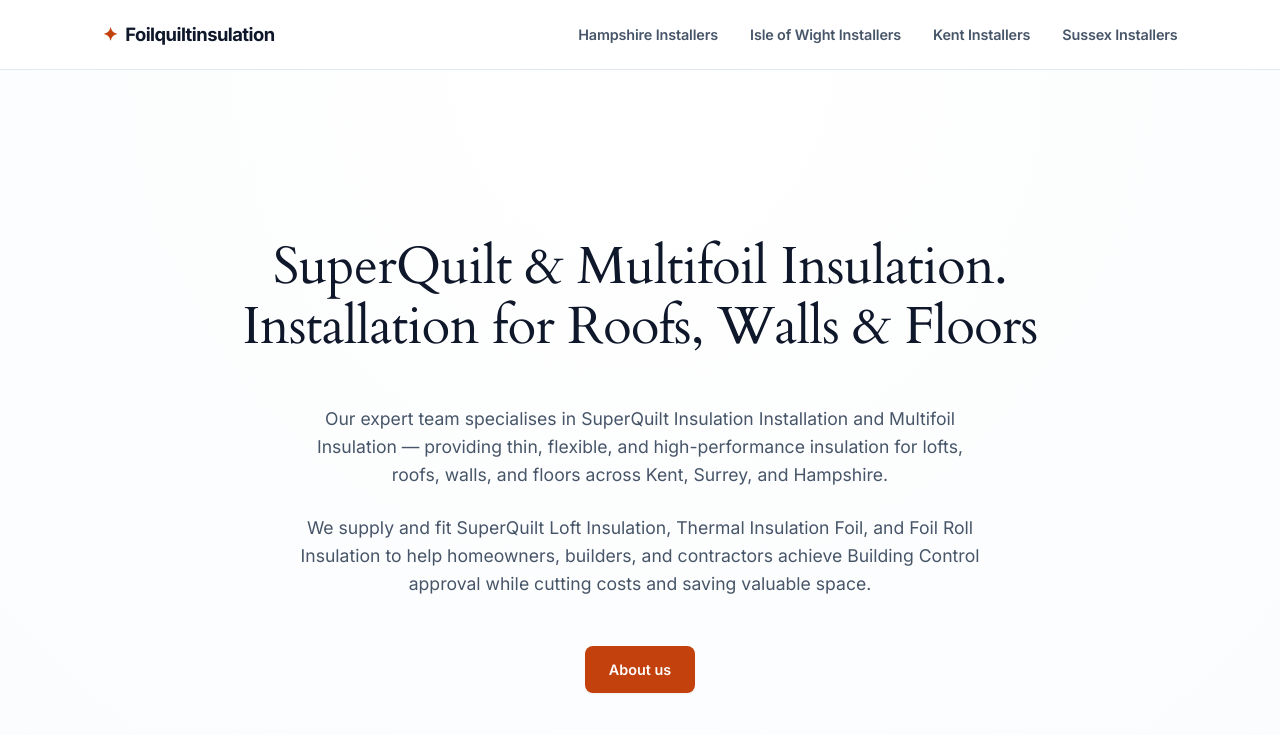
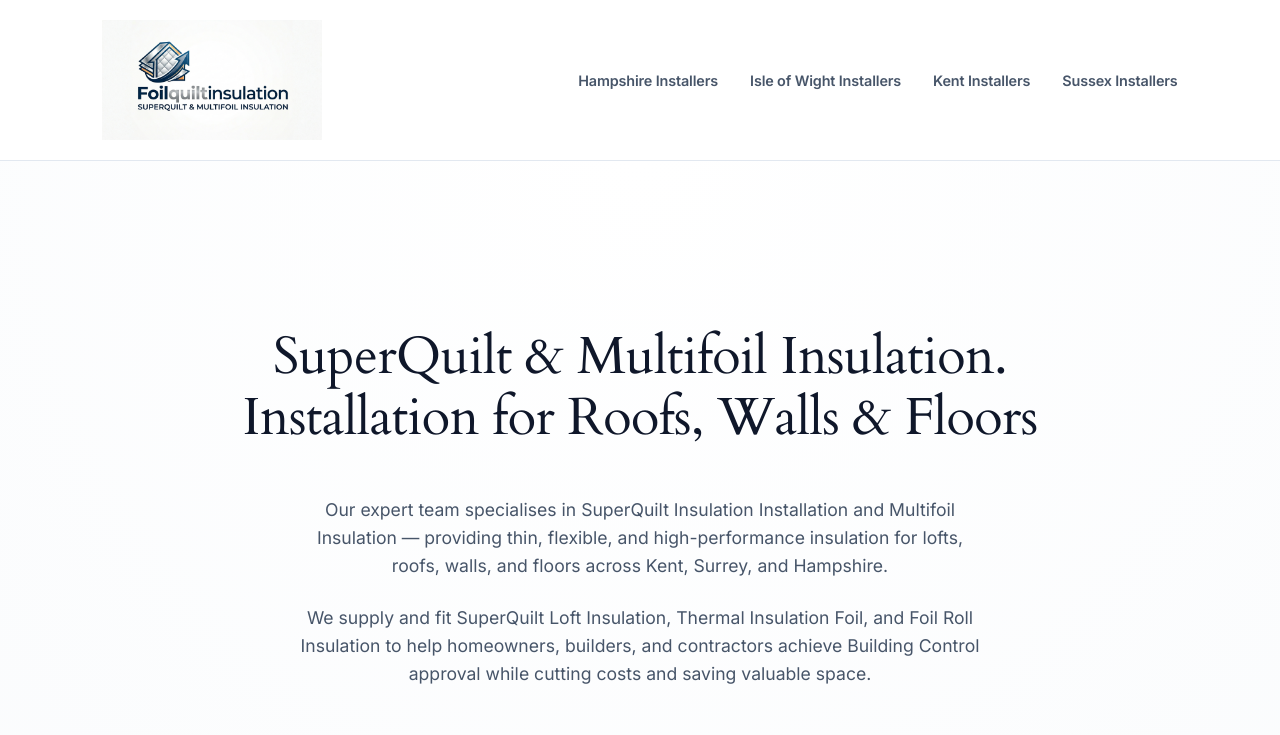
Before and after one commit to DAGarnish/foilquiltinsulation, a Next.js app: page / in a window 1280 px wide. Shown: the top 735 px of the page. Built offline with nearby package versions, Linux system fonts and the light colour scheme.

Commit message:
seond commit

```diff
--- a/app/globals.css
+++ b/app/globals.css
@@ -154,23 +154,12 @@
 }
 
 .site-title {
-  font-family: var(--font-body);
-  font-size: 1.15rem;
-  font-weight: 700;
-  color: var(--color-contrast);
-  text-decoration: none;
-  letter-spacing: -0.03em;
   display: flex;
   align-items: center;
-  gap: 0.5rem;
-}
-.site-title::before {
-  content: "✦";
-  color: var(--color-accent);
+  text-decoration: none;
 }
 .site-title:hover {
   text-decoration: none;
-  color: var(--color-accent);
 }
 
 .site-nav {
--- a/app/layout.tsx
+++ b/app/layout.tsx
@@ -22,7 +22,9 @@
         <div className="site-wrapper">
           {/* ── HEADER ── */}
           <header className="site-header">
-            <a href="/" className="site-title">Foilquiltinsulation</a>
+            <a href="/" className="site-title">
+              <img src="/assets/logo.png" alt="Foil Quilt Logo" style={{ height: "120px", width: "auto" }} />
+            </a>
             <nav aria-label="Main">
               <ul className="site-nav">
                 <li><a href="/hampshire">Hampshire Installers</a></li>
@@ -40,7 +42,9 @@
           <footer className="site-footer">
             <div className="footer-grid">
               <div className="footer-brand">
-                <a href="/" className="site-title">Foilquiltinsulation</a>
+                <a href="/" className="site-title">
+                  <img src="/assets/logo.png" alt="Foil Quilt Logo" style={{ height: "108px", width: "auto" }} />
+                </a>
                 <p>Professional multifoil insulation supply and fit services across the South East.</p>
               </div>
               <div className="footer-col">
```
Also changed, not shown: public/assets/logo.png (added), 1 other file (tests, documents, lock files or other folders).
